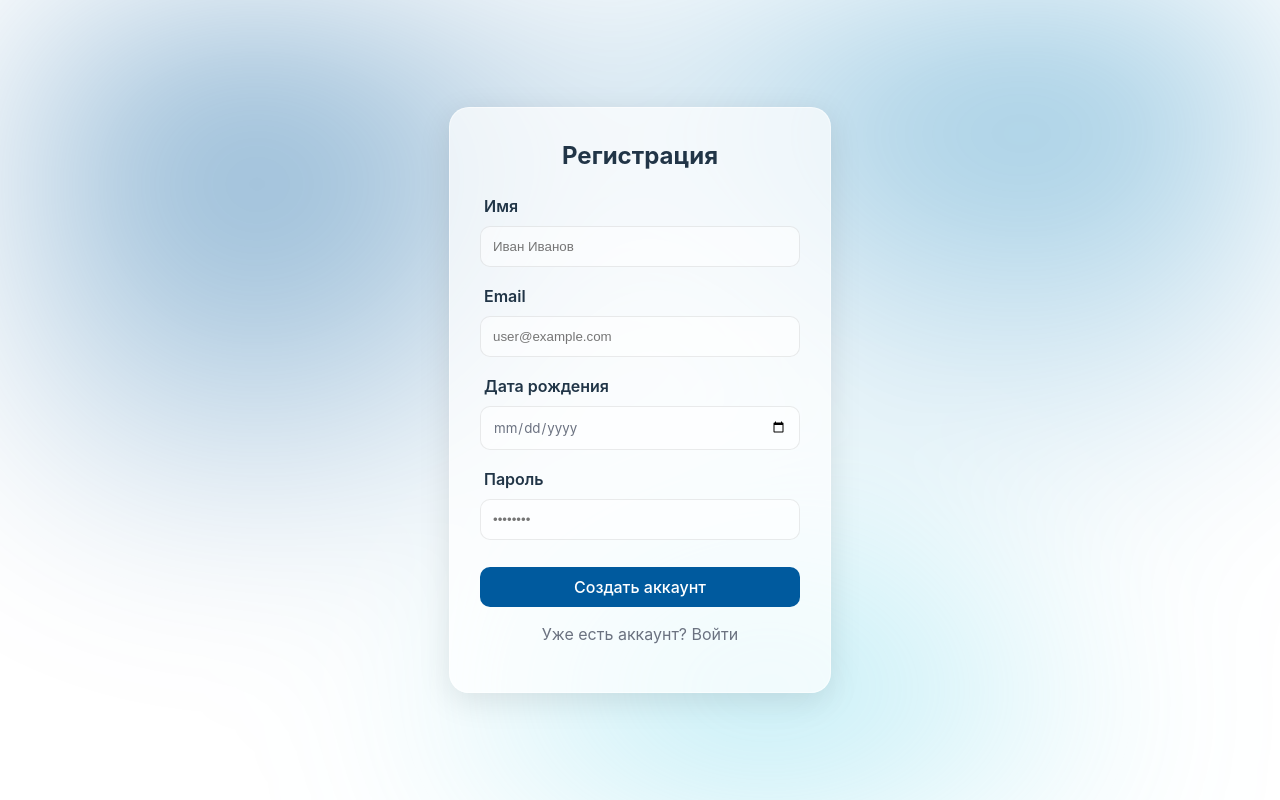
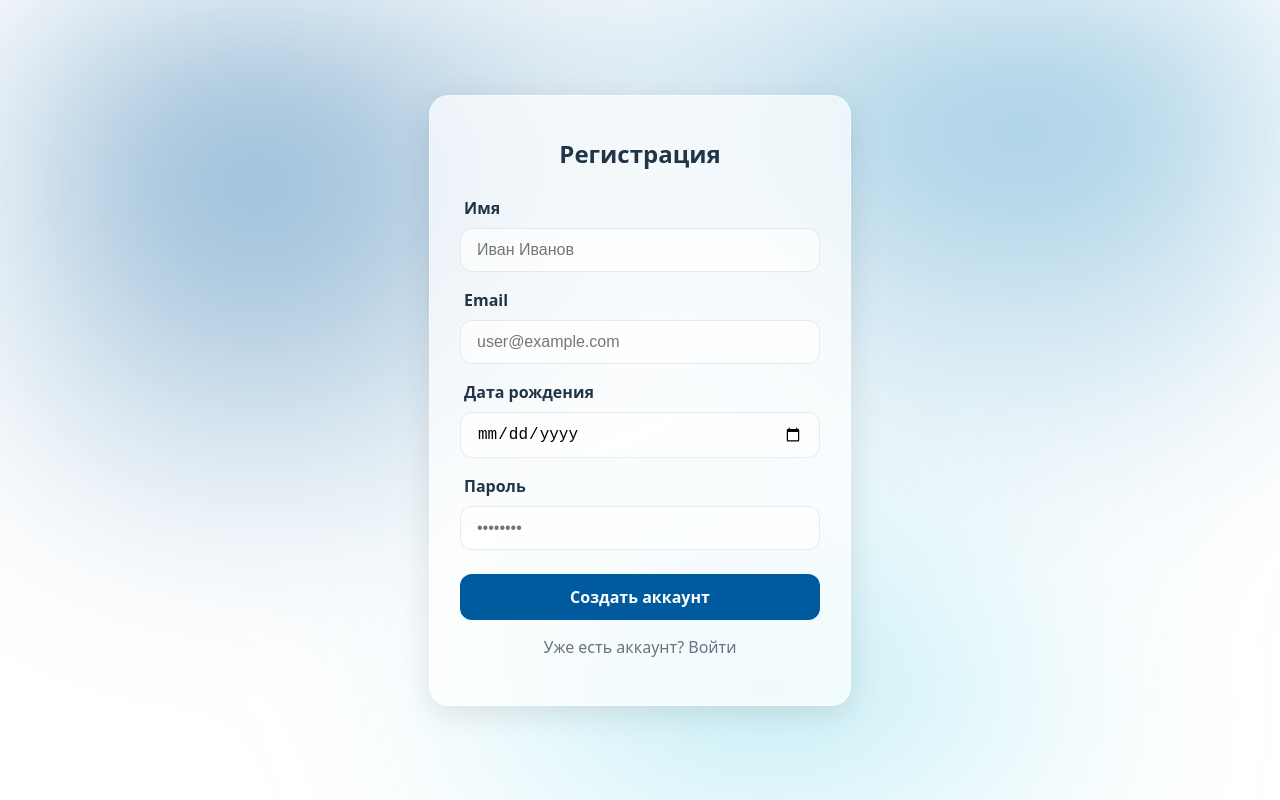
Before and after one commit to Scripting-programming-languages/interview-frontend, a React (Vite) app: page /register in a window 1280 px wide. Built offline with nearby package versions, Linux system fonts and the light colour scheme.

Commit message:
Объединение стилей для входа и регистрации

```diff
--- a/src/pages/Register.jsx
+++ b/src/pages/Register.jsx
@@ -1,7 +1,7 @@
 import { useState } from 'react';
 import { useNavigate } from 'react-router-dom';
 import api from '../api/axios';
-import '../styles/register.css';
+import '../styles/auth.css';
 
 export default function Register() {
   const [formData, setFormData] = useState({
@@ -40,9 +40,6 @@ export default function Register() {
 
   return (
     <div className="auth-container">
-      <div className="auth-bg-blob"></div>
-      <div className="auth-bg-blob secondary"></div>
-
       <form className="auth-card" onSubmit={handleRegister}>
         <h2>Регистрация</h2>
 
--- a/src/styles/auth.css
+++ b/src/styles/auth.css
@@ -2,13 +2,7 @@
   --surface: rgba(255, 255, 255, 0.7);
   --border-color: rgba(0, 0, 0, 0.08);
   --text-secondary: #6b7280;
-  --color-primary: #005a9e;
-  --color-secondary: #004b80;
-}
-
-body {
-  margin: 0;
-  font-family: 'Inter', sans-serif;
+  --color-hover: #004b80;
 }
 
 .auth-container {
@@ -19,7 +13,7 @@ body {
 }
 
 .auth-card {
-  width: 320px;
+  width: 360px;
   padding: 30px;
   border-radius: 20px;
   background: var(--surface);
@@ -31,29 +25,53 @@ body {
 
 .auth-card h2 {
   text-align: center;
-  margin-bottom: 20px;
+  margin: 10px 0 24px 0;
+}
+
+.input-field {
+  display: flex;
+  flex-direction: column;
+  gap: 8px;
+  margin-bottom: 16px;
+}
+
+.input-field label {
+  font-size: 16px;
+  font-weight: 600;
+  margin-left: 4px;
 }
 
 .auth-card input {
-  margin-bottom: 12px;
-  padding: 10px;
-  border-radius: 10px;
+  width: 100%;
+  box-sizing: border-box;
+  padding: 12px 16px;
+  border-radius: 12px;
   border: 1px solid var(--border-color);
+  background: rgba(255, 255, 255, 0.6);
+  font-size: 16px;
   outline: none;
 }
 
-.auth-card button {
-  padding: 10px;
+.auth-card input:focus {
+  border-color: var(--color-primary);
+  background: #fff;
+  box-shadow: 0 0 0 4px rgba(0, 90, 158, 0.1);
+}
+
+.auth-button {
+  width: 100%;
+  padding: 12px;
   border: none;
-  border-radius: 10px;
+  border-radius: 12px;
   background: var(--color-primary);
   color: white;
+  font-weight: 600;
   cursor: pointer;
-  margin-top: 10px;
+  margin-top: 8px;
 }
 
-.auth-card button:hover {
-  background: --color-secondary;
+.auth-button:hover {
+  background: var(--color-hover);
 }
 
 .link {
@@ -66,3 +84,12 @@ body {
 .link:hover {
   color: var(--color-primary);
 }
+
+.error-message {
+  color: #d32f2f;
+  background: rgba(211, 47, 47, 0.1);
+  padding: 10px;
+  border-radius: 10px;
+  margin-bottom: 40px;
+  text-align: center;
+}
--- a/src/styles/register.css
+++ /dev/null
@@ -1,61 +0,0 @@
-.error-message {
-  color: #ff4d4f;
-  font-size: 16px;
-  text-align: center;
-  font-weight: 500;
-  margin: 0 auto 15px auto;
-  width: 100%;
-  box-sizing: border-box;
-  background: rgba(255, 77, 79, 0.1);
-  padding: 10px;
-  border-radius: 8px;
-}
-
-.auth-card h2 {
-  margin-top: 0;
-  color: var(--text-primary);
-}
-
-.auth-button {
-  transition: transform 0.1s ease, background 0.2s ease;
-}
-
-.auth-button:active {
-  transform: scale(0.98);
-}
-
-input[type="date"] {
-  font-family: inherit;
-  color: var(--text-secondary);
-}
-
-.input-field {
-  display: flex;
-  flex-direction: column;
-  gap: 8px;
-  margin-bottom: 5px;
-}
-
-.input-field label {
-  display: block;
-  font-size: 16px;
-  font-weight: 600;
-  color: var(--text-primary);
-  margin-left: 4px;
-}
-
-.auth-card input {
-  width: 100%;
-  box-sizing: border-box;
-  padding: 12px;
-  border-radius: 10px;
-  border: 1px solid var(--border-color);
-  background: rgba(255, 255, 255, 0.5);
-  transition: border-color 0.2s, box-shadow 0.2s;
-}
-
-.auth-card input:focus {
-  border-color: var(--color-primary);
-  box-shadow: 0 0 0 3px rgba(0, 90, 158, 0.1);
-  outline: none;
-}
```
